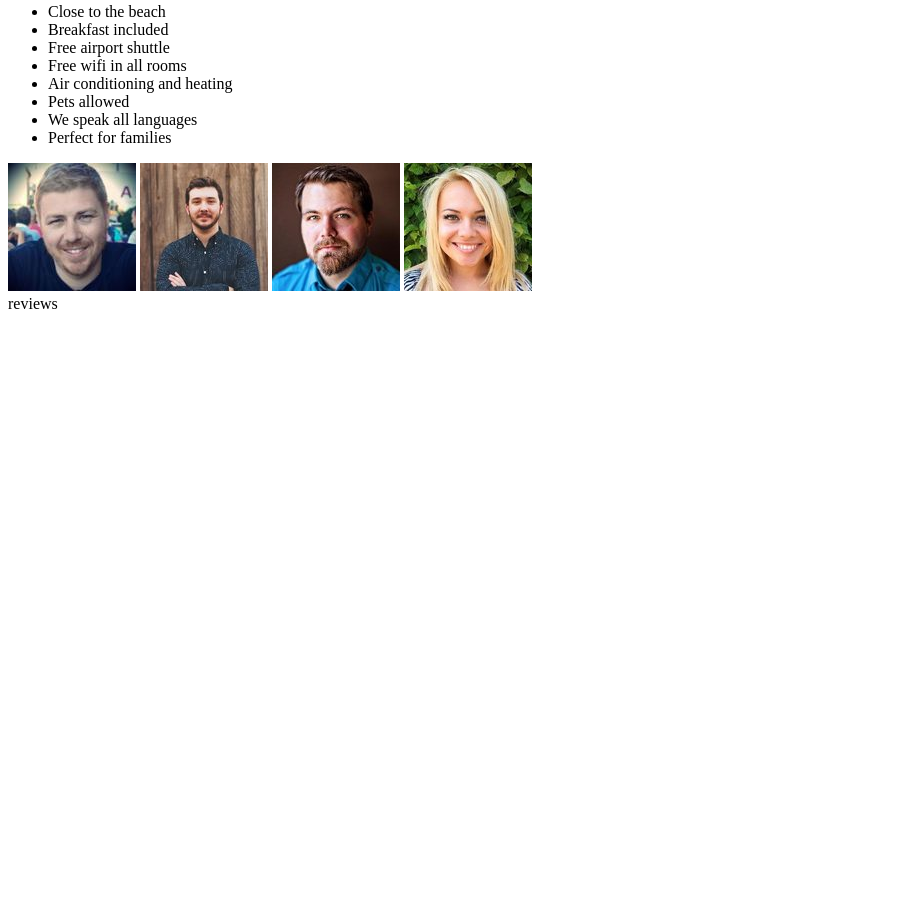
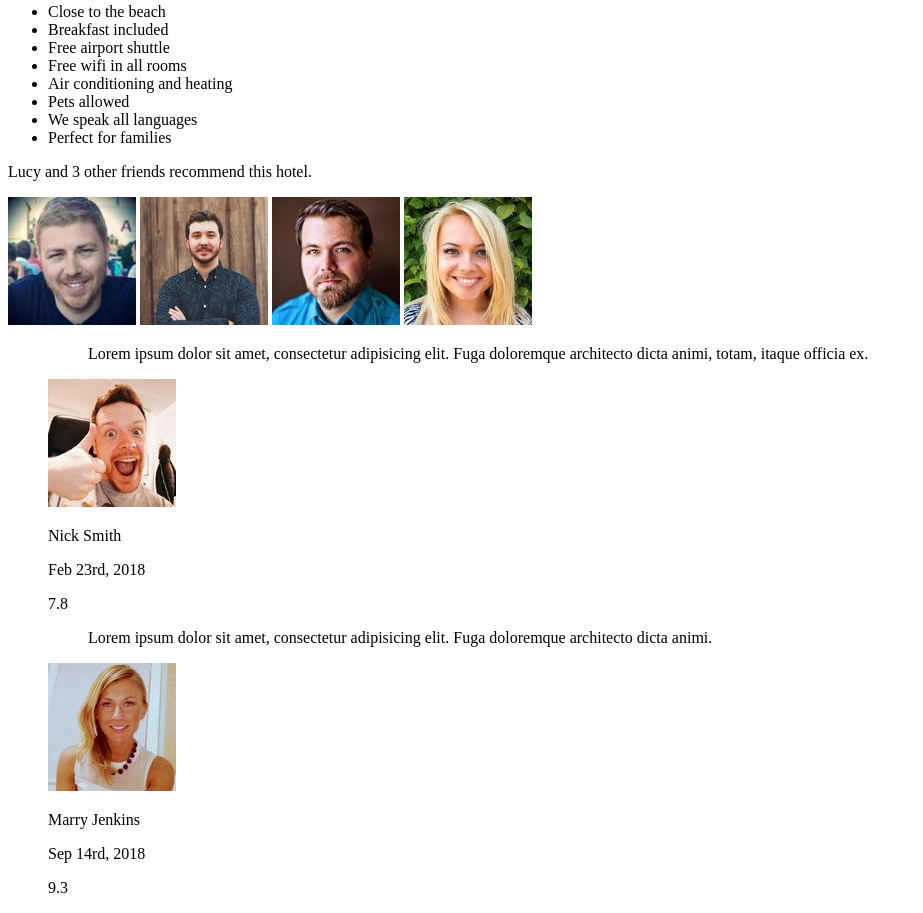
Before and after one commit to igordefo/trillo, a website: page index.html in a window 1280 px wide. Shown: the part 3876-4789 px from the top of the page, without its empty margins (0-923 px from the left). Before the commit the page ends 4197 px from the top, so only its background shows below. Drawn offline with Linux system fonts and the light colour scheme.

Commit message:
Add review review section

```diff
--- a/index.html
+++ b/index.html
@@ -142,7 +142,9 @@
                   <li class="list__item">Perfect for families</li>
                 </ul>
                 <div class="recommend">
-                  <p class="recommend__count"></p>
+                  <p class="recommend__count">
+                    Lucy and 3 other friends recommend this hotel.
+                  </p>
                   <div class="recommend__friends">
                     <img src="img/user-3.jpg" alt="User photo 1" class="recommend__photo">
                     <img src="img/user-4.jpg" alt="User photo 2" class="recommend__photo">
@@ -152,7 +154,28 @@
                 </div>
               </div>
               <div class="user-review">
-                reviews
+                <figure class="review">
+                  <blockquote class="review__text">Lorem ipsum dolor sit amet, consectetur adipisicing elit. Fuga doloremque architecto dicta animi, totam, itaque officia ex.</blockquote>
+                  <figcaption class="review__user">
+                    <img src="img/user-1.jpg" alt="User photo 1" class="review__photo">
+                    <div class="review__user-box">
+                      <p class="review__user-name">Nick Smith</p>
+                      <p class="review__user-date">Feb 23rd, 2018</p>
+                    </div>
+                    <div class="review__rating">7.8</div>
+                  </figcaption>
+                </figure>
+                <figure class="review">
+                  <blockquote class="review__text">Lorem ipsum dolor sit amet, consectetur adipisicing elit. Fuga doloremque architecto dicta animi.</blockquote>
+                  <figcaption class="review__user">
+                    <img src="img/user-2.jpg" alt="User photo 2" class="review__photo">
+                    <div class="review__user-box">
+                      <p class="review__user-name">Marry Jenkins</p>
+                      <p class="review__user-date">Sep 14rd, 2018</p>
+                    </div>
+                    <div class="review__rating">9.3</div>
+                  </figcaption>
+                </figure>
               </div>
             </div>
           </main>
```
